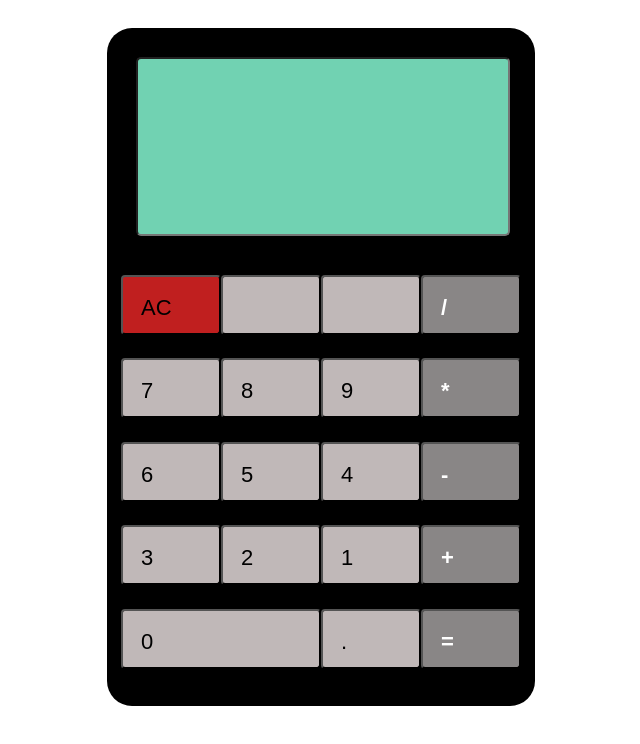
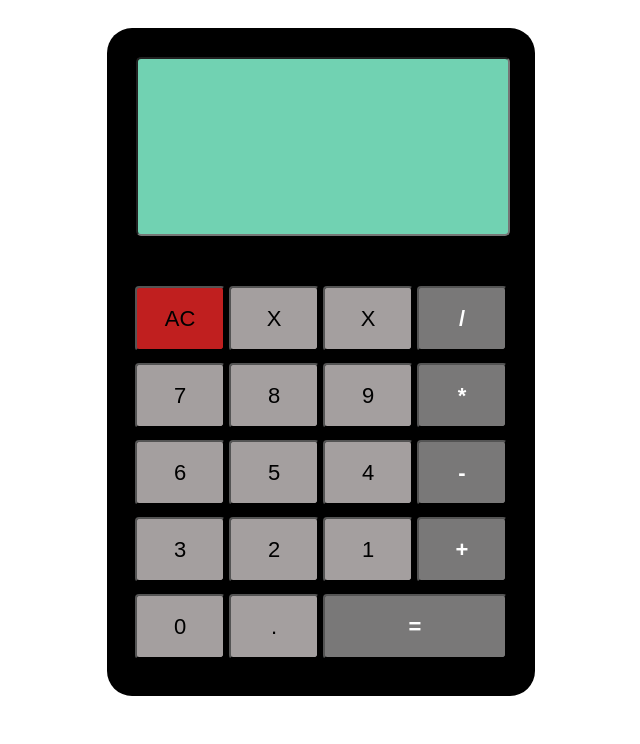
Before and after one commit to DevanandaB/calculator, a plain HTML site: page index.html in a window 1280 px wide. Shown: the whole page, without its empty margins (319-959 px from the left). Drawn offline with Linux system fonts and the light colour scheme.

Commit message:
Changed the styles

```diff
--- a/index.html
+++ b/index.html
@@ -9,9 +9,10 @@
 <body>
     <div class="container">
         <input id="display" readonly>
+        <div class="keys">
             <button id="delete">AC</button>
-        <button></button>
-        <button></button>
+            <button>X</button>
+            <button>X</button>
             <button onclick="appendToDisplay('/')" class="operators" id="division">/</button>
             <button onclick="appendToDisplay('7')">7</button>
             <button onclick="appendToDisplay('8')">8</button>
@@ -23,12 +24,14 @@
             <button onclick="appendToDisplay('-')" class="operators" id="subtract">-</button>
             <button onclick="appendToDisplay('3')">3</button>
             <button onclick="appendToDisplay('2')">2</button>
-        <button onclick="appendToDisplay('1')" class="number">1</button>
+            <button onclick="appendToDisplay('1')">1</button>
             <button onclick="appendToDisplay('+')" class="operators" id="add">+</button>
             <button onclick="appendToDisplay('0')" id="zero">0</button>
             <button onclick="appendToDisplay('.')">.</button>
             <button id="equals">=</button>
         </div>
+
+    </div>
     <script src="index.js"></script>
 </body>
 </html>
--- a/style.css
+++ b/style.css
@@ -5,7 +5,7 @@
 }
 .container {
     width: 400px;
-    height: 650px;
+    height: 640px;
     background-color: black;
     margin: 0 auto;
     position: relative;
@@ -26,46 +26,46 @@
     border-radius: 5px;
     background-color: rgb(113, 210, 178);
 }
-button {
-    width: 100px;
-    height: 60px;
-    display: flex;
-    min-width: 100px;
-    background-color: rgb(192, 184, 184);
+.keys {
+    text-align: center;
+}
+.keys button{
+    width: 90px;
+    height: 65px;
+    background-color: rgb(164, 159, 159);
+    margin-top: 12px;
+    border-radius: 6px;
     font-size: 22px;
-    padding: 18px;
     border-radius: 4px;
 }
-button:hover {
+.keys button:hover {
     background-color: rgb(212, 207, 207);
 }
-button:active {
+.keys button:active {
     background-color: rgb(157, 155, 155);
 }
-.operators {
-    background-color: rgb(137, 134, 134);
+.keys .operators {
+    background-color: rgb(121, 120, 120);
     color: white;
     font-weight: bold;
 }
-.operators:hover {
-    background-color: rgb(157, 155, 155);
+.keys .operators:hover {
+    background-color: rgb(160, 155, 155);
 }
-.operators:active {
+.keys .operators:active {
     background-color: rgb(177, 174, 174);
 }
 #equals {
-    background-color: rgb(137, 134, 134);
+    width: 184px;
+    background-color: rgb(121, 120, 120);
     color: white;
     font-weight: bold;
 }
-.equals:hover {
+#equals:hover {
     background-color: rgb(157, 155, 155);
 }
-.equals:active {
+#equals:active {
     background-color: rgb(177, 174, 174);
-}
-#zero {
-    width: 200px;
 }
 #delete {
     background-color: rgb(192, 31, 31);
```
Also changed, not shown: index.js (+11 -1 lines). Lines whose indentation alone changed are shown as unchanged.
